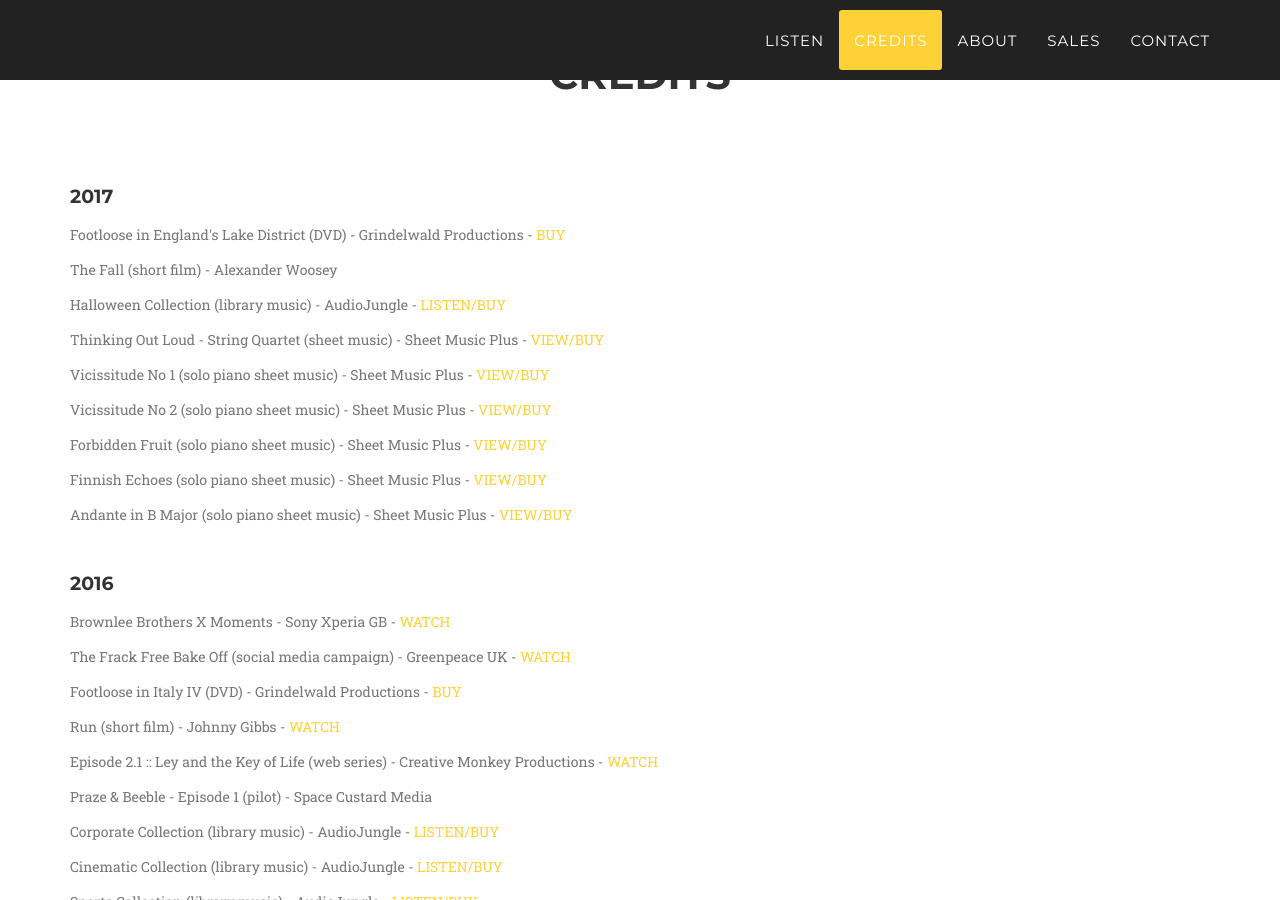
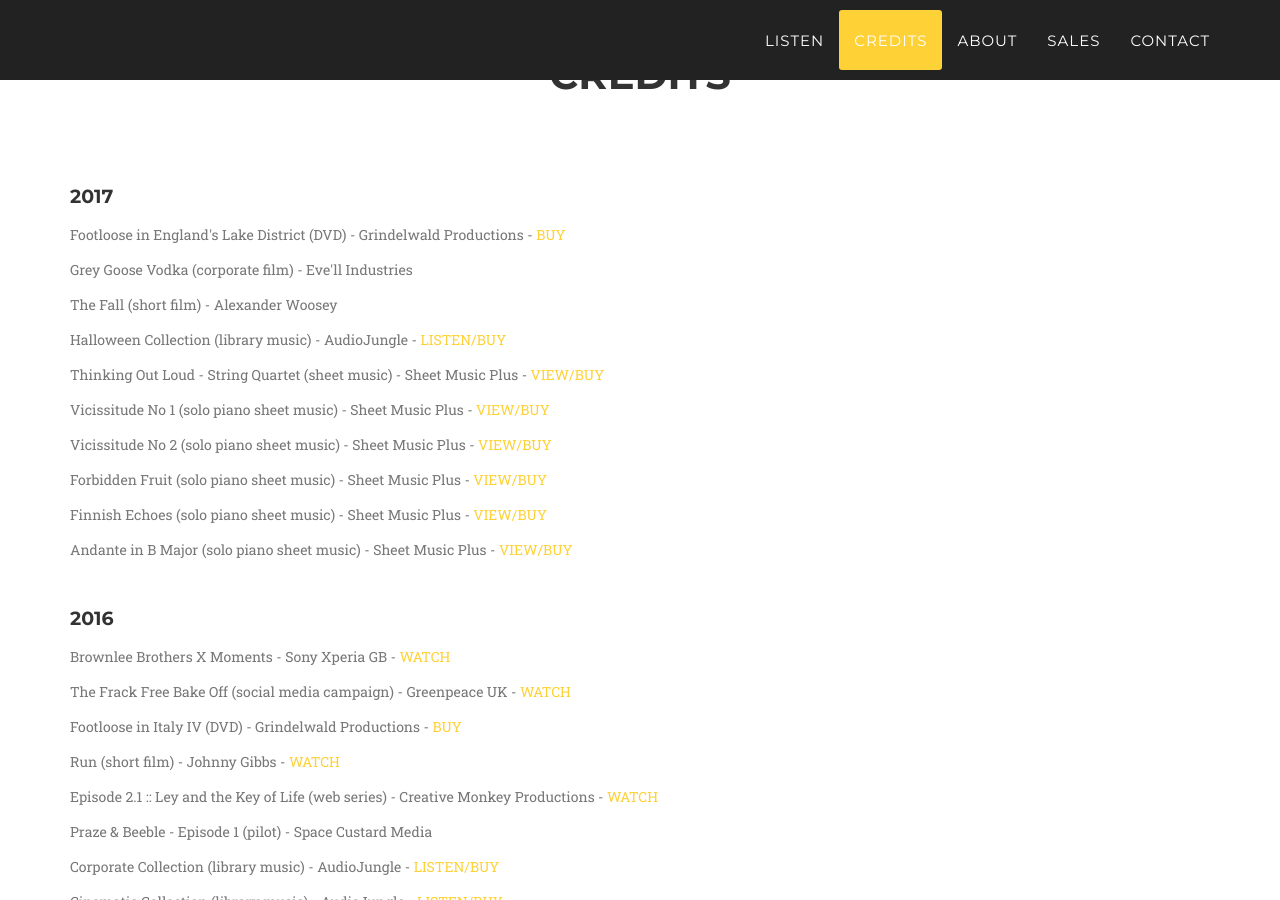
Before and after one commit to barnabysmithmusic/barnabysmithmusic.github.io, a Jekyll site: the page built from index.html, in a window 1280 px wide and 900 px high, scrolled down 1615 px. Built offline with Jekyll 4.4.1, drawn with Linux system fonts in a browser that asks for light colours; some web fonts are replaced; comment, search, counter and statistics services are not loaded.

Commit message:
Adding Grey Goose Vodka to credits list

```diff
--- a/_includes/credits.html
+++ b/_includes/credits.html
@@ -10,6 +10,7 @@
 
             <h4 class="service-heading">2017</h4>
             <p class="text-muted">Footloose in England's Lake District (DVD) - Grindelwald Productions - <a href="https://www.amazon.co.uk/dp/B0755Z9V4N" target="_blank">BUY</a></p>
+            <p class="text-muted">Grey Goose Vodka (corporate film) - Eve'll Industries</p>
             <p class="text-muted">The Fall (short film) - Alexander Woosey</p>
             <p class="text-muted">Halloween Collection (library music) - AudioJungle - <a href="https://audiojungle.net/collections/6786916-halloween?ref=BarnabySmith" target="_blank">LISTEN/BUY</a></p>
             <p class="text-muted">Thinking Out Loud - String Quartet (sheet music) - Sheet Music Plus - <a href="http://www.sheetmusicplus.com/title/thinking-out-loud-string-quartet-digital-sheet-music/20436181?aff_id=562449" target="_blank">VIEW/BUY</a></p>
```
